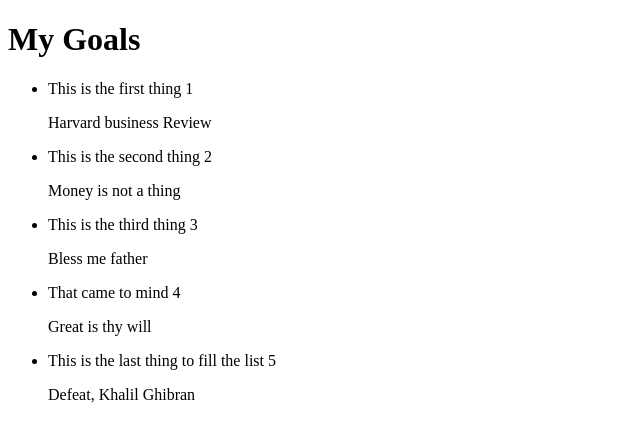
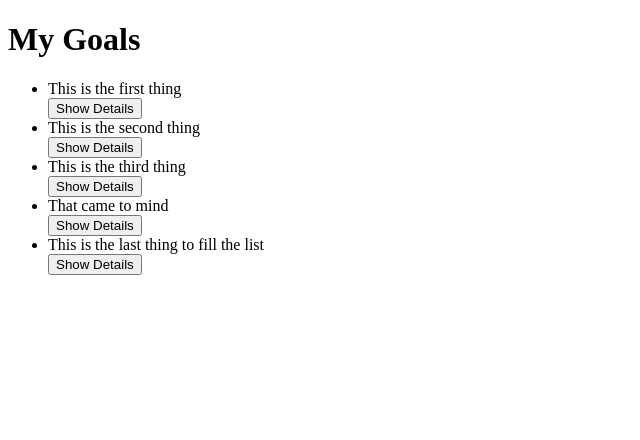
Before and after one commit to FrancisFlow/goalsapp, an Angular app: page / in a window 1280 px wide. Shown: the top 440 px of the page, without its empty margins (0-640 px from the left). Built offline with nearby package versions, Linux system fonts and the light colour scheme.

Commit message:
Hehe, got lazy and just adding them all

```diff
--- a/src/app/app.module.ts
+++ b/src/app/app.module.ts
@@ -5,12 +5,14 @@ import { AppRoutingModule } from './app-routing.module';
 import { AppComponent } from './app.component';
 import { GoalComponent } from './goal/goal.component';
 import { GoalDetailsComponent } from './goal-details/goal-details.component';
+import { StrikethroughDirective } from './strikethrough.directive';
 
 @NgModule({
   declarations: [
     AppComponent,
     GoalComponent,
-    GoalDetailsComponent
+    GoalDetailsComponent,
+    StrikethroughDirective
   ],
   imports: [
     BrowserModule,
--- a/src/app/goal-details/goal-details.component.html
+++ b/src/app/goal-details/goal-details.component.html
@@ -1,3 +1,4 @@
 <p>
     {{goal.details}}
 </p>
+<button (click)='goalComplete(true)' >Axe me</button>
--- a/src/app/goal-details/goal-details.component.ts
+++ b/src/app/goal-details/goal-details.component.ts
@@ -1,4 +1,4 @@
-import { Component, OnInit, Input } from '@angular/core';
+import { Component, OnInit, Input, Output, EventEmitter } from '@angular/core';
 import { Goal } from '../goal'
 
 @Component({
@@ -8,6 +8,12 @@ import { Goal } from '../goal'
 })
 export class GoalDetailsComponent implements OnInit {
   @Input () goal!: Goal;
+  // event emitter communicating with parent component. Output () means take care of this mom
+  @Output() isComplete = new EventEmitter<boolean>();
+
+  goalComplete(complete: boolean) {
+    this.isComplete.emit(complete);
+  }
 
   constructor() { }
 
--- a/src/app/goal/goal.component.html
+++ b/src/app/goal/goal.component.html
@@ -1,13 +1,16 @@
 <div>
     <h1>My Goals</h1>
-    <ul *ngFor='let goal of goals'>
-      <li>
+    <ul>
+      <div *ngFor='let goal of goals; let i = index'>
+      <li appStrikethrough>
         {{goal.name}}
-        {{goal.id}}
+        <!-- {{goal.id}} -->
+      </li>
+      <button (click)=toggleDetails(i) >Show Details</button>
         <!-- [goal] is the property in goal-details with the @Input() decorator ie goal!:Goal;-->
-        <app-goal-details [goal]='goal'></app-goal-details>
+        <app-goal-details *ngIf='goal.showDescription' (isComplete)='completeGoal($event, i)' [goal]='goal'></app-goal-details>
         <!-- 'goal is the property in parent component.' -->
-      </li>
+      </div>
     </ul>
-    <!-- <p *ngIf='goals.length>10'>Wacha mchezo {{goals.length}}</p> -->
+    <p *ngIf='goals.length>10'>Wacha mchezo, goals {{goals.length}}</p>
   </div>
--- a/src/app/goal/goal.component.ts
+++ b/src/app/goal/goal.component.ts
@@ -8,12 +8,22 @@ import { Goal } from '../goal';
 })
 export class GoalComponent implements OnInit {
   goals: Goal[] = [
-  {id:1, name:"This is the first thing", details:'Harvard business Review' },
-  {id:2, name:"This is the second thing", details:'Money is not a thing' },
-  {id:3, name:"This is the third thing", details:'Bless me father'},
-  {id:4, name:"That came to mind", details:'Great is thy will' },
-  {id:5, name:"This is the last thing to fill the list", details:'Defeat, Khalil Ghibran' }
+  new Goal (1, 'This is the first thing', 'Harvard business Review'),
+  new Goal (2, 'This is the second thing','Money is not a thing' ),
+  new Goal (3, 'This is the third thing', 'Bless me father'),
+  new Goal (4, "That came to mind",'Great is thy will' ),
+  new Goal (5, 'This is the last thing to fill the list', 'Defeat, Khalil Ghibran')
 ];
+
+toggleDetails(index:any) {
+  this.goals[index].showDescription = !this.goals[index].showDescription;
+}
+
+completeGoal(isComplete:boolean, index:number) {
+  if (isComplete) {
+    this.goals.splice(index, 1)
+  }
+}
 
   constructor() { }
 
```
Also changed, not shown: 1 other file (tests, documents, lock files or other folders).
